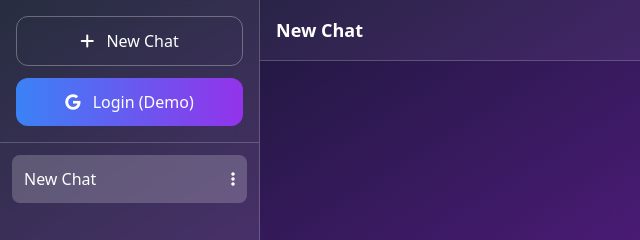
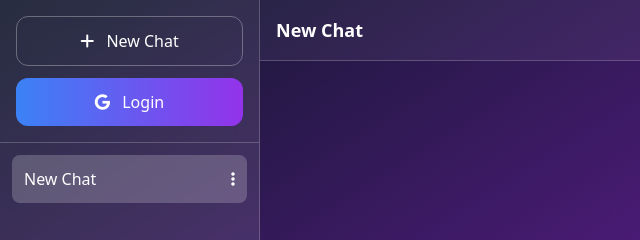
Before and after one commit to ArthurLewin-01/AiModel_attempt4, a plain HTML site: page quickchat.html in a window 1280 px wide. Shown: the top 240 px of the page, 0-640 px from the left. Drawn offline with nearby package versions, Linux system fonts and the light colour scheme.

Commit message:
Update quickchat.html

```diff
--- a/quickchat.html
+++ b/quickchat.html
@@ -48,7 +48,7 @@ New Chat
 class="w-full p-3 rounded-xl bg-gradient-to-r from-blue-500 to-purple-600">
 
 <i class="fab fa-google mr-2"></i>
-Login (Demo)
+Login
 
 </button>
 
```
